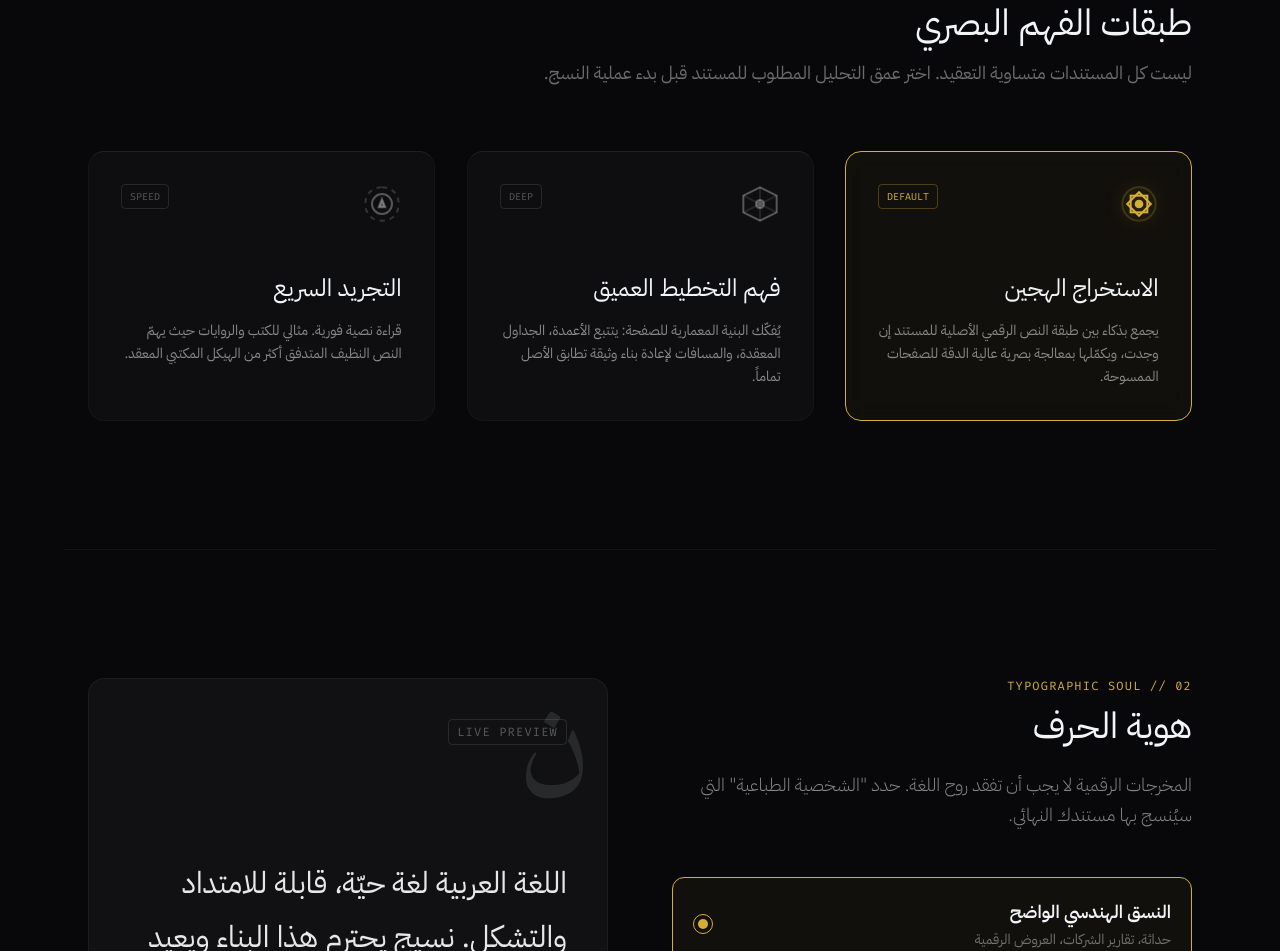
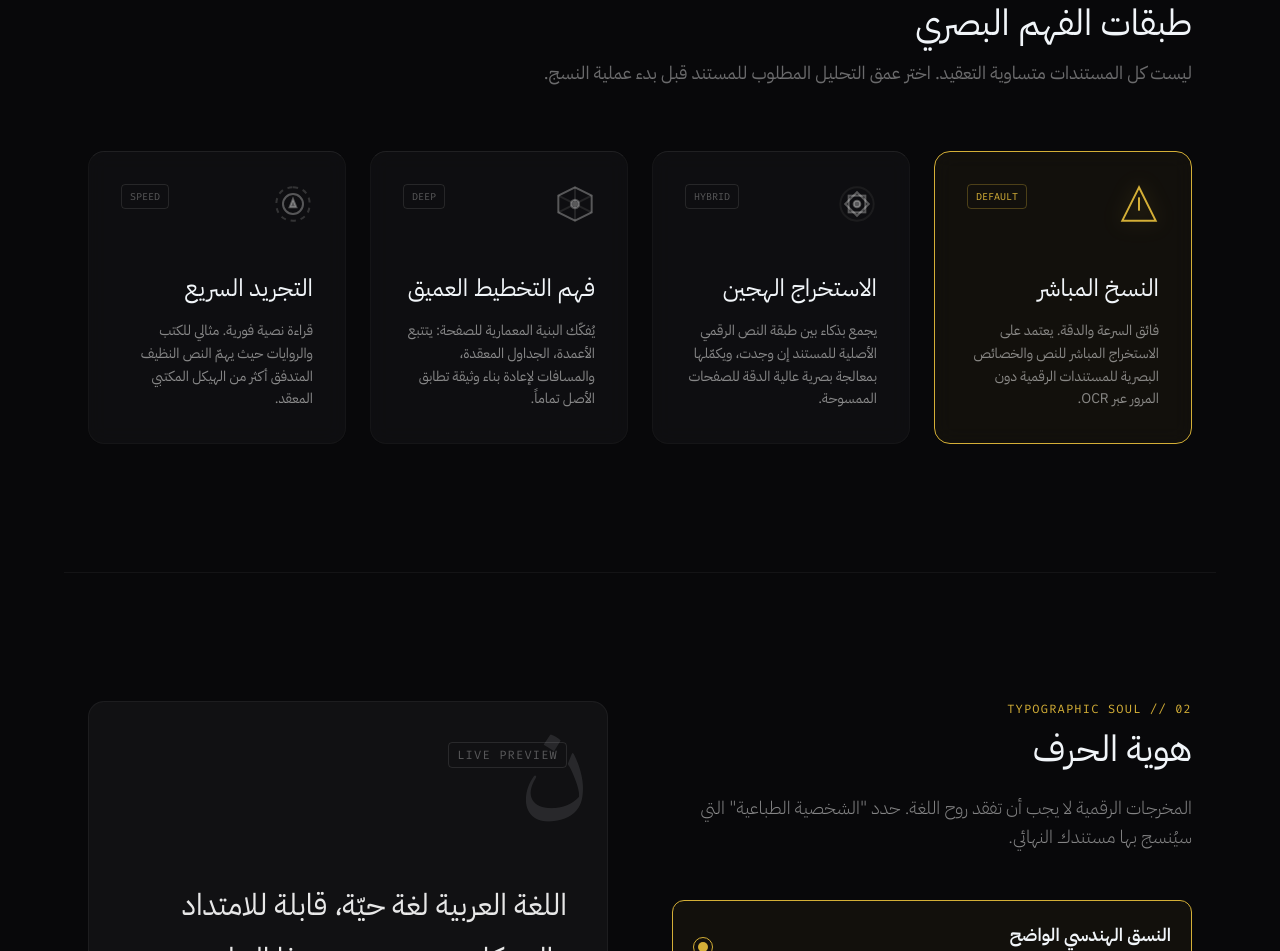
Before and after one commit to logiccrafterdz/nassij, a plain HTML site: page web/static/index.html in a window 1280 px wide. Shown: the part 1583-2534 px from the top of the page. Drawn offline with nearby package versions, Linux system fonts and the light colour scheme; animation ran at ten frames a second.

Commit message:
feat: Expose NassijScanner in Web UI and set as default mode

```diff
--- a/web/static/index.html
+++ b/web/static/index.html
@@ -307,12 +307,23 @@
                 <p class="text-white/40 font-ui mt-4 max-w-2xl text-lg">ليست كل المستندات متساوية التعقيد. اختر عمق التحليل المطلوب للمستند قبل بدء عملية النسج.</p>
             </div>
 
-            <div class="grid grid-cols-1 md:grid-cols-3 gap-8" id="modes-container">
+            <div class="grid grid-cols-1 md:grid-cols-2 lg:grid-cols-4 gap-6" id="modes-container">
+
+                <!-- Scan (NassijScanner) -->
+                <div class="abstract-card active p-8 rounded-2xl stagger-item" data-mode="scan">
+                    <div class="flex justify-between items-start mb-12">
+                        <svg class="w-10 h-10 text-copper group-hover:scale-110 transition-transform duration-500 drop-shadow-[0_0_10px_rgba(212,175,55,0.3)]" viewBox="0 0 24 24" fill="none" stroke="currentColor" stroke-width="1.2"><path d="M12 2L2 22h20L12 2z" /><path d="M12 8v8" /><path d="M12 20h.01" /></svg>
+                        <span class="text-[10px] font-mono border border-copper/30 text-copper px-2 py-1 rounded">DEFAULT</span>
+                    </div>
+                    <h3 class="text-2xl font-display mb-4">النسخ المباشر</h3>
+                    <p class="text-sm text-white/50 leading-relaxed font-ui">فائق السرعة والدقة. يعتمد على الاستخراج المباشر للنص والخصائص البصرية للمستندات الرقمية دون المرور عبر OCR.</p>
+                </div>
+
                 <!-- Balanced -->
-                <div class="abstract-card active p-8 rounded-2xl stagger-item" data-mode="balanced">
+                <div class="abstract-card p-8 rounded-2xl stagger-item delay-100" data-mode="balanced">
                     <div class="flex justify-between items-start mb-12">
-                        <svg class="w-10 h-10 text-copper group-hover:scale-110 transition-transform duration-500 drop-shadow-[0_0_10px_rgba(212,175,55,0.3)]" viewBox="0 0 24 24" fill="none" stroke="currentColor" stroke-width="1.2"><circle cx="12" cy="12" r="10" opacity="0.2"/><rect x="7" y="7" width="10" height="10" transform="rotate(45 12 12)" /><rect x="7" y="7" width="10" height="10" /><circle cx="12" cy="12" r="2" fill="currentColor"/></svg>
-                        <span class="text-[10px] font-mono border border-copper/30 text-copper px-2 py-1 rounded">DEFAULT</span>
+                        <svg class="w-10 h-10 text-white/30 transition-all duration-500 group-hover:text-teal group-hover:scale-110 group-hover:drop-shadow-[0_0_10px_rgba(0,242,254,0.3)]" viewBox="0 0 24 24" fill="none" stroke="currentColor" stroke-width="1.2"><circle cx="12" cy="12" r="10" opacity="0.2"/><rect x="7" y="7" width="10" height="10" transform="rotate(45 12 12)" /><rect x="7" y="7" width="10" height="10" /><circle cx="12" cy="12" r="2" fill="currentColor"/></svg>
+                        <span class="text-[10px] font-mono border border-white/10 text-white/30 px-2 py-1 rounded transition-colors">HYBRID</span>
                     </div>
                     <h3 class="text-2xl font-display mb-4">الاستخراج الهجين</h3>
                     <p class="text-sm text-white/50 leading-relaxed font-ui">يجمع بذكاء بين طبقة النص الرقمي الأصلية للمستند إن وجدت، ويكمّلها بمعالجة بصرية عالية الدقة للصفحات الممسوحة.</p>
@@ -338,7 +349,7 @@
                     <p class="text-sm text-white/50 leading-relaxed font-ui">قراءة نصية فورية. مثالي للكتب والروايات حيث يهمّ النص النظيف المتدفق أكثر من الهيكل المكتبي المعقد.</p>
                 </div>
             </div>
-            <input type="hidden" id="selected-mode" value="balanced">
+            <input type="hidden" id="selected-mode" value="scan">
         </section>
 
         <!-- 4. FONT CHARACTER -->
```
Also changed, not shown: 1 other file.
